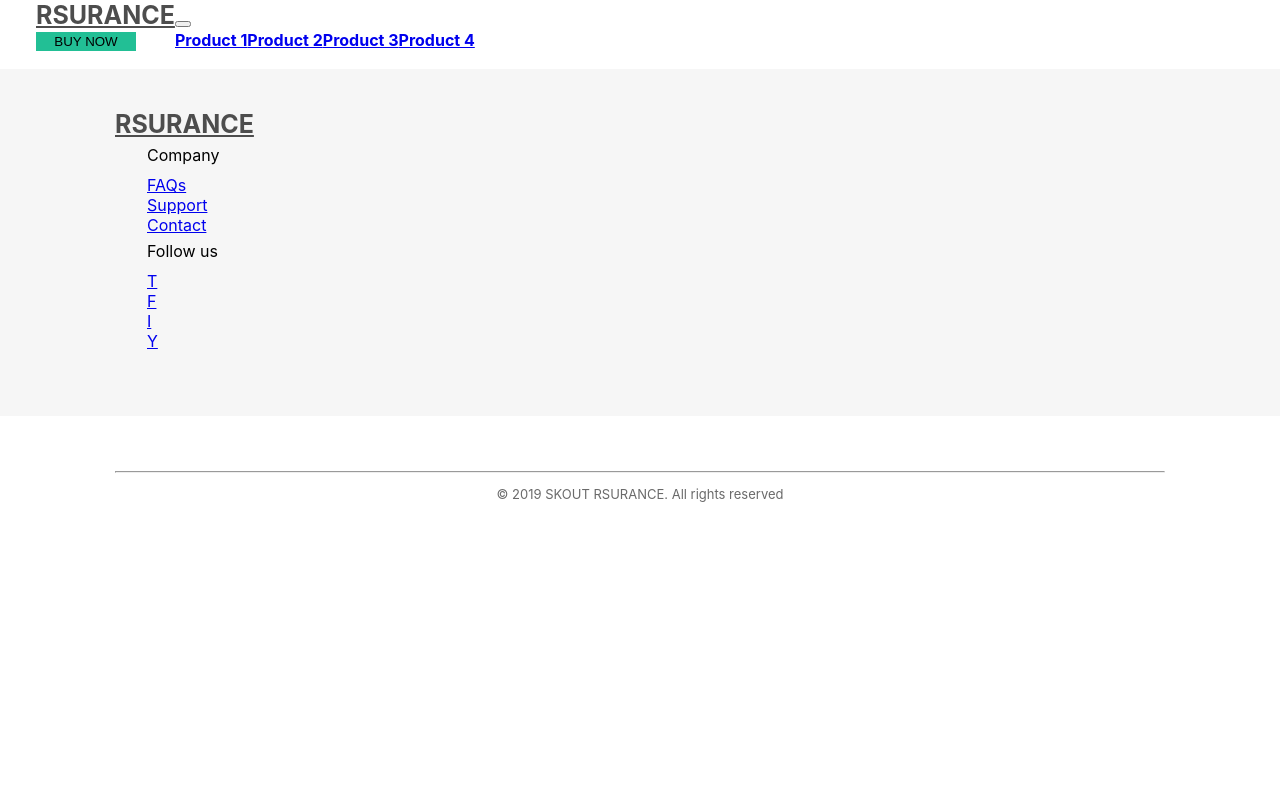
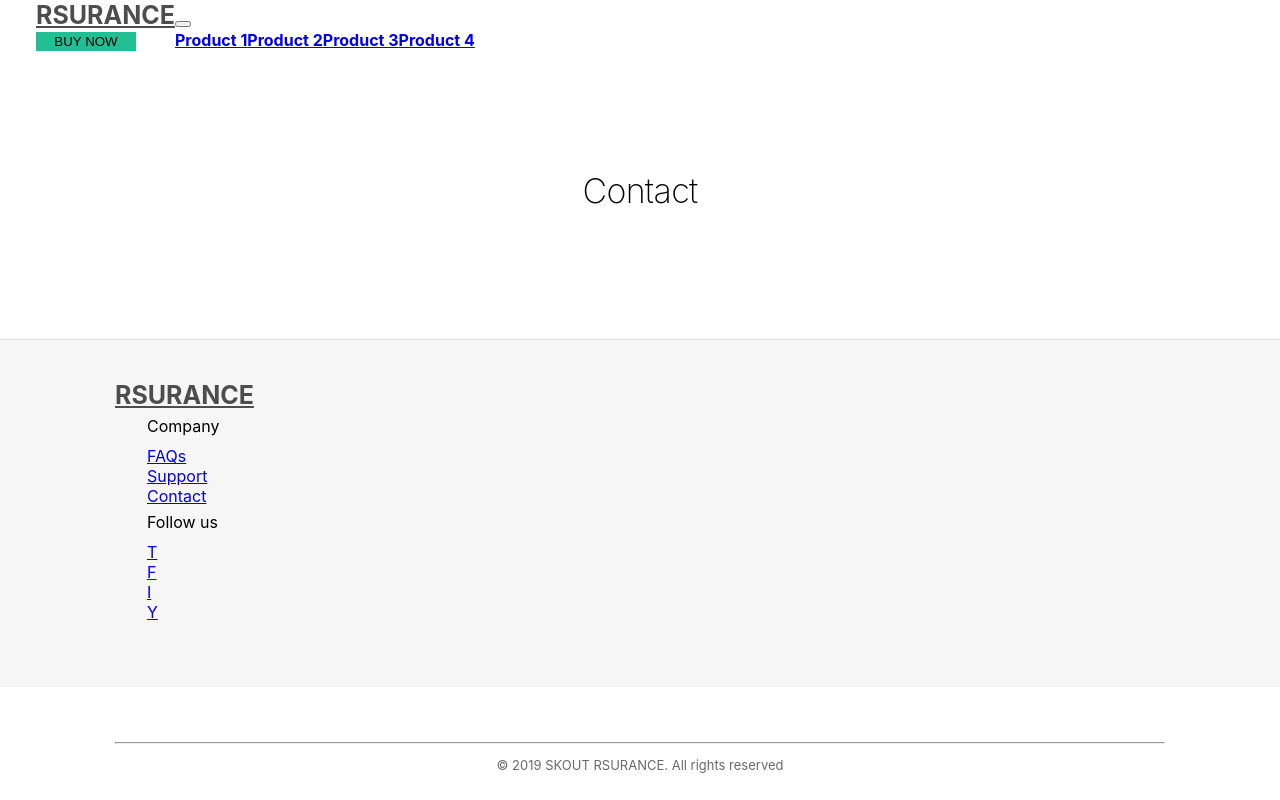
Before and after one commit to wjoverink/riskweb, a React (Create React App) app: page /contact in a window 1280 px wide. Built offline with nearby package versions, Linux system fonts and the light colour scheme; the HTML template or start-up script is replaced by a standard one.

Commit message:
feature: added faq,support,contact pages

```diff
--- a/src/App.js
+++ b/src/App.js
@@ -1,6 +1,6 @@
 import React, { Component } from "react";
 import "./App.css";
-import MainWrapper from "./screens/main/MainWrapper";
+import MainWrapper from "./screens/MainWrapper";
 import { withRouter } from "react-router-dom";
 
 class App extends Component {
--- a/src/screens/main/MainWrapper.js
+++ b/src/screens/MainWrapper.js
@@ -1,10 +1,13 @@
 import { css, StyleSheet } from "aphrodite/no-important";
 import React, { PureComponent } from "react";
-import Footer from "./footer/Footer";
-import Menu from "./menu/Menu";
-import HomePage from "./HomePage";
-import ProductPage from "../product/ProductPage";
+import ContactPage from "./contact/ContactPage";
+import FAQPage from "./faq/FAQPage";
+import Footer from "./main/footer/Footer";
+import Menu from "./main/menu/Menu";
+import HomePage from "./main/HomePage";
+import ProductPage from "./product/ProductPage";
 import { Route } from "react-router-dom";
+import SupportPage from "./support/SupportPage";
 
 class MainWrapper extends PureComponent {
   render() {
@@ -13,6 +16,9 @@ class MainWrapper extends PureComponent {
         <Menu />
         <React.Fragment>
           <Route exact path="/" component={HomePage} />
+          <Route exact path="/faq" component={FAQPage} />
+          <Route exact path="/support" component={SupportPage} />
+          <Route exact path="/contact" component={ContactPage} />
           <Route exact path="/products/:productId" component={ProductPage} />
         </React.Fragment>
         <Footer />
--- /dev/null
+++ b/src/screens/contact/ContactPage.js
@@ -0,0 +1,40 @@
+import { css, StyleSheet } from "aphrodite/no-important";
+import React, { PureComponent } from "react";
+
+class ContactPage extends PureComponent {
+  render() {
+    return (
+      <main>
+        <div className={css(styles.border)}>
+          <div className={css(styles.mainInfo, styles.popular)}>
+            <h2>Contact</h2>
+          </div>
+        </div>
+      </main>
+    );
+  }
+}
+
+const styles = StyleSheet.create({
+  text: {
+    maxWidth: 600,
+    margin: "0 auto",
+    marginTop: 20
+  },
+  mainInfo: {
+    maxWidth: 1050,
+    paddingTop: 20,
+    margin: "0 auto",
+    textAlign: "center"
+  },
+  border: {
+    border: "1px solid #dfdfdf",
+    borderLeft: 0,
+    borderRight: 0,
+    borderTop: 0,
+    padding: "54px 0px 100px 0px",
+    marginTop: -1
+  }
+});
+
+export default ContactPage;
--- /dev/null
+++ b/src/screens/faq/FAQPage.js
@@ -0,0 +1,40 @@
+import { css, StyleSheet } from "aphrodite/no-important";
+import React, { PureComponent } from "react";
+
+class FAQPage extends PureComponent {
+  render() {
+    return (
+      <main>
+        <div className={css(styles.border)}>
+          <div className={css(styles.mainInfo, styles.popular)}>
+            <h2>FAQ</h2>
+          </div>
+        </div>
+      </main>
+    );
+  }
+}
+
+const styles = StyleSheet.create({
+  text: {
+    maxWidth: 600,
+    margin: "0 auto",
+    marginTop: 20
+  },
+  mainInfo: {
+    maxWidth: 1050,
+    paddingTop: 20,
+    margin: "0 auto",
+    textAlign: "center"
+  },
+  border: {
+    border: "1px solid #dfdfdf",
+    borderLeft: 0,
+    borderRight: 0,
+    borderTop: 0,
+    padding: "54px 0px 100px 0px",
+    marginTop: -1
+  }
+});
+
+export default FAQPage;
--- a/src/screens/main/footer/Footer.js
+++ b/src/screens/main/footer/Footer.js
@@ -9,19 +9,19 @@ class Footer extends PureComponent {
       <footer className={css(styles.footer)}>
         <div className={css(styles.wrapper)}>
           <Navbar expand="lg">
-            <Navbar.Brand className="logoText" href="#home">
+            <Navbar.Brand className="logoText" href="/">
               RSURANCE
             </Navbar.Brand>
             <Nav className="flex-column mr-auto">
               <Nav.Item className={css(styles.header)}>Company</Nav.Item>
               <Nav.Item>
-                <Nav.Link href="#home">FAQs</Nav.Link>
+                <Nav.Link href="/faq">FAQs</Nav.Link>
               </Nav.Item>
               <Nav.Item>
-                <Nav.Link href="#link">Support</Nav.Link>
+                <Nav.Link href="/support">Support</Nav.Link>
               </Nav.Item>
               <Nav.Item>
-                <Nav.Link href="#link">Contact</Nav.Link>
+                <Nav.Link href="/contact">Contact</Nav.Link>
               </Nav.Item>
             </Nav>
             <Nav className="flex-column">
--- a/src/screens/product/ProductPage.js
+++ b/src/screens/product/ProductPage.js
@@ -13,6 +13,8 @@ class ProductPage extends PureComponent {
         <div className={css(styles.border)}>
           <div className={css(styles.mainInfo, styles.popular)}>
             <h2>{name}</h2>
+            <img alt={name} src={`/${img}`} />
+            <p>{text}</p>
           </div>
         </div>
       </main>
@@ -36,6 +38,7 @@ const styles = StyleSheet.create({
     border: "1px solid #dfdfdf",
     borderLeft: 0,
     borderRight: 0,
+    borderTop: 0,
     padding: "54px 0px 100px 0px",
     marginTop: -1
   }
--- /dev/null
+++ b/src/screens/support/SupportPage.js
@@ -0,0 +1,40 @@
+import { css, StyleSheet } from "aphrodite/no-important";
+import React, { PureComponent } from "react";
+
+class SupportPage extends PureComponent {
+  render() {
+    return (
+      <main>
+        <div className={css(styles.border)}>
+          <div className={css(styles.mainInfo, styles.popular)}>
+            <h2>Support</h2>
+          </div>
+        </div>
+      </main>
+    );
+  }
+}
+
+const styles = StyleSheet.create({
+  text: {
+    maxWidth: 600,
+    margin: "0 auto",
+    marginTop: 20
+  },
+  mainInfo: {
+    maxWidth: 1050,
+    paddingTop: 20,
+    margin: "0 auto",
+    textAlign: "center"
+  },
+  border: {
+    border: "1px solid #dfdfdf",
+    borderLeft: 0,
+    borderRight: 0,
+    borderTop: 0,
+    padding: "54px 0px 100px 0px",
+    marginTop: -1
+  }
+});
+
+export default SupportPage;
```
